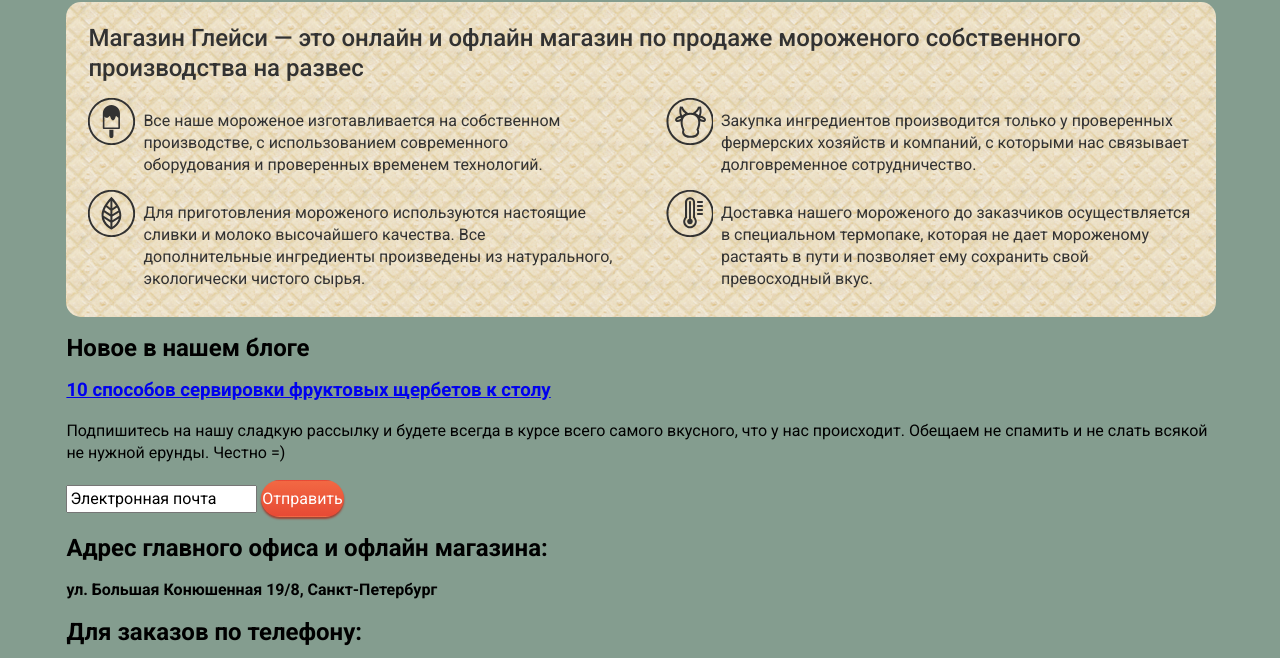
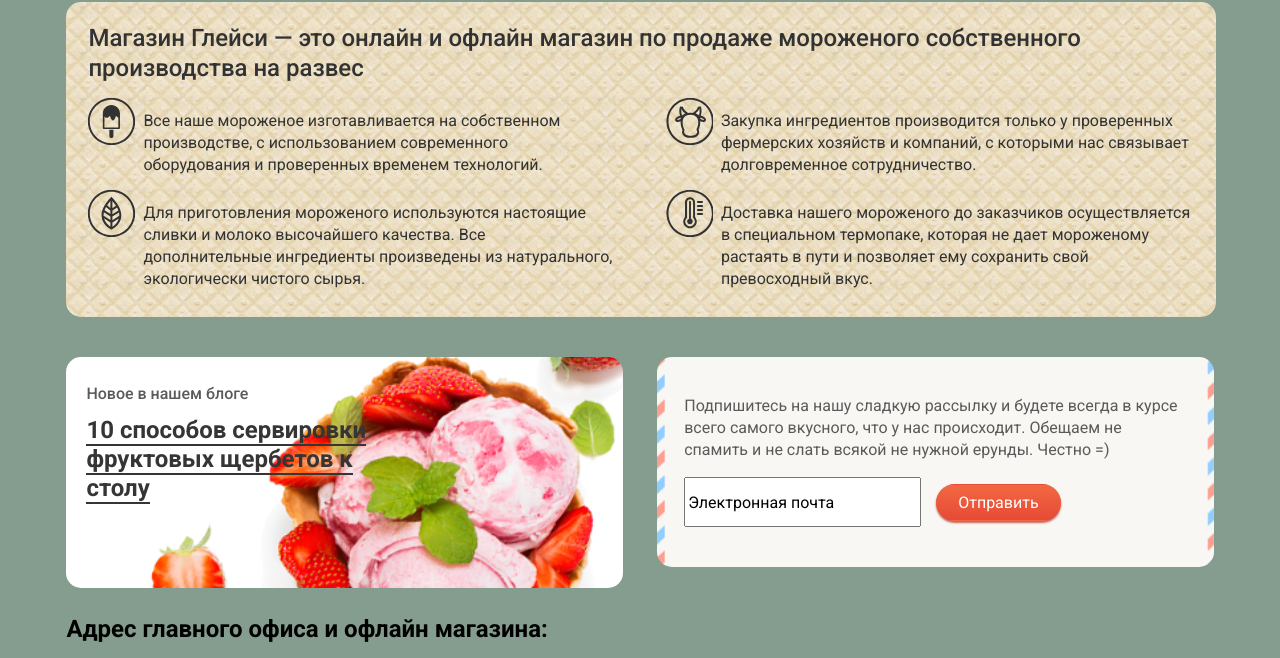
Before and after one commit to suncitygirl/Gllacy, a plain HTML site: page index.html in a window 1280 px wide. Shown: the part 1309-1967 px from the top of the page. Drawn offline with Linux system fonts and the light colour scheme.

Commit message:
Stylization of social interaction block

```diff
--- a/css/style.css
+++ b/css/style.css
@@ -312,7 +312,6 @@ input[type="radio"]:checked + label {
 .offer {
   width: 48.5%;
   border-radius: 15px;
-  background-color: red;
 }
 
 .first-offer {
@@ -422,6 +421,7 @@ input[type="radio"]:checked + label {
 .features {
   min-height: 306px;
   width: 100%;
+  margin-bottom: 40px;
   background: #f0e6d3 url("../img/waffle-pattern.jpg") repeat;
   border: transparent solid 1px;
   border-radius: 15px;
@@ -473,3 +473,81 @@ input[type="radio"]:checked + label {
   height: 47px;
   fill: #323232;
 }
+
+/*------------------------------------SOCIAL-------------------------------*/
+
+.social-interaction {
+  min-height: 220px;
+  margin-bottom: 30px;
+}
+
+.social-interaction h2 {
+  margin: 0;
+  margin-bottom: 11px;
+  padding-left: 20px;
+  padding-top: 26px;
+  color: #5a5a5a;
+  font-size: 16px;
+  font-weight: 500;
+}
+
+.social-interaction p {
+  margin: 0;
+}
+
+.social-interaction h3 {
+  margin: 0;
+  padding-left: 20px;
+  padding-bottom: 85px;
+  max-width: 285px;
+}
+.social-interaction a {
+  font-family: Roboto;
+  font-size: 24px;
+  font-weight: 700;
+  line-height: 1.2em;
+  text-decoration: none;
+  color: #353535;
+  border-bottom: #353535 2px solid;
+}
+
+.social-interaction article {
+  width: 48.5%;
+  border-radius: 15px;
+}
+
+.news {
+  float: left;
+  background: #ffffff url("../img/news-background.png") no-repeat center;
+  background-size: cover;
+}
+
+.subscription {
+  float: right;
+  padding-top: 38px;
+  padding-left: 27px;
+  padding-right: 31px;
+  font-size: 16px;
+  font-weight: 400;
+  line-height: 22px;
+  color: #5a5a5a;
+  background: #ffffff url("../img/subscription-background.png") no-repeat center;
+  background-size: cover;
+  box-sizing: border-box;
+}
+
+.subscription p {
+  margin-bottom: 16px;
+}
+
+input[type="email"] {
+  height: 44px;
+  width: 229px;
+  margin-bottom: 40px;
+  margin-right: 11px;
+}
+
+.subscribe-btn {
+  padding-right: 21px;
+  padding-left: 21px;
+}
```
